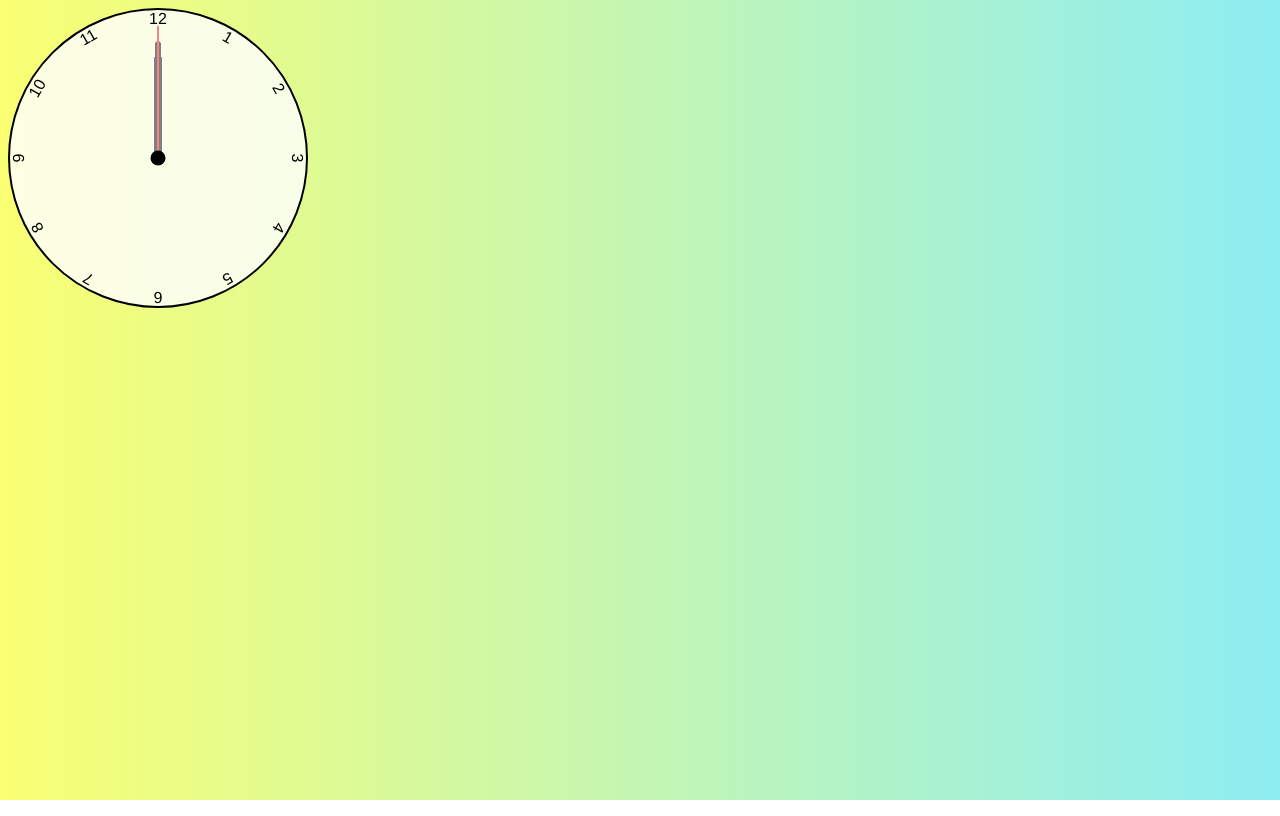
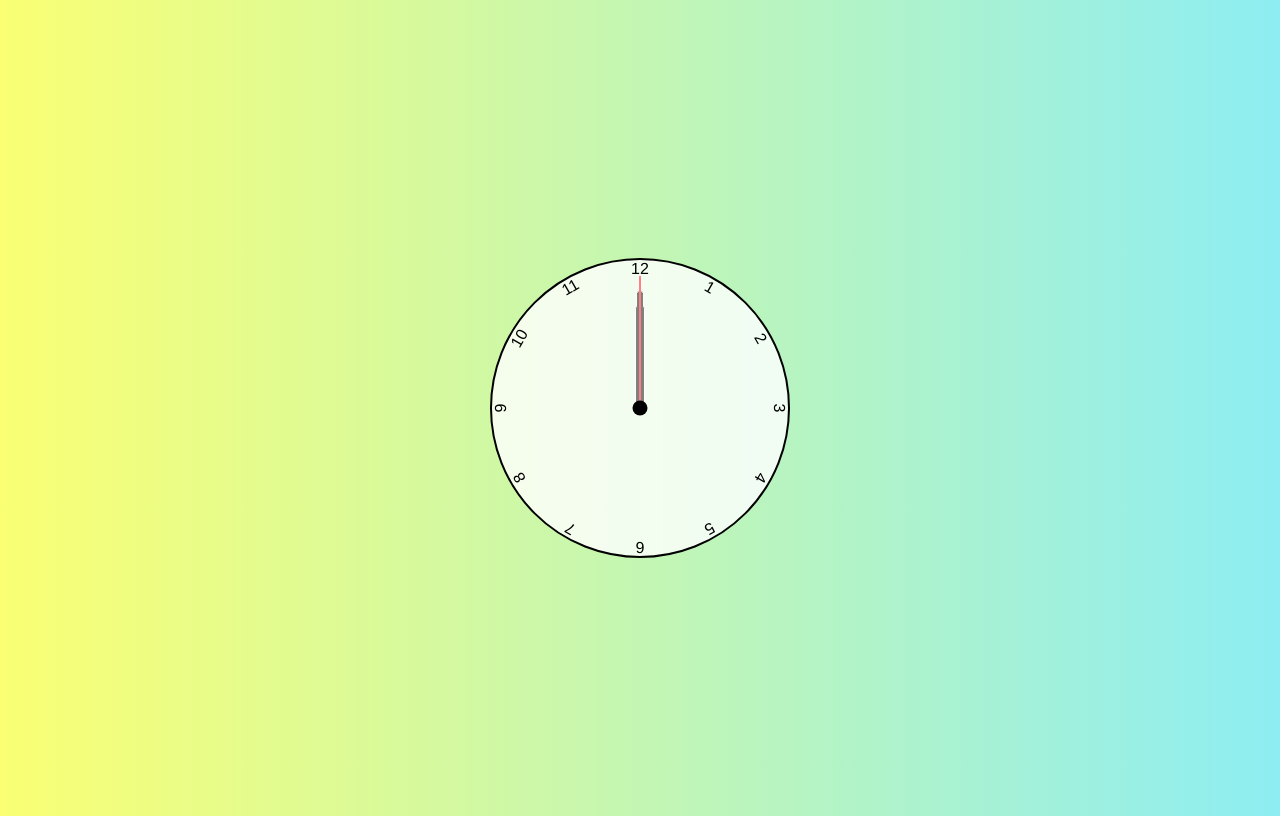
Before and after one commit to kotalilyy/clock, a plain HTML site: page index.html in a window 1280 px wide. Drawn offline with Linux system fonts and the light colour scheme; files whose address does not match are found by name.

Commit message:
add flex!

```diff
--- a/assets/style.css
+++ b/assets/style.css
@@ -6,6 +6,11 @@
 body {
     background: linear-gradient(to right,rgb(250, 255, 115),
     rgb(141, 237, 242));
+    display: flex;
+    justify-content: center;
+    align-items: center;
+    min-height: 100vh;
+    overflow: hidden;
 }
 
 .clock {
```
